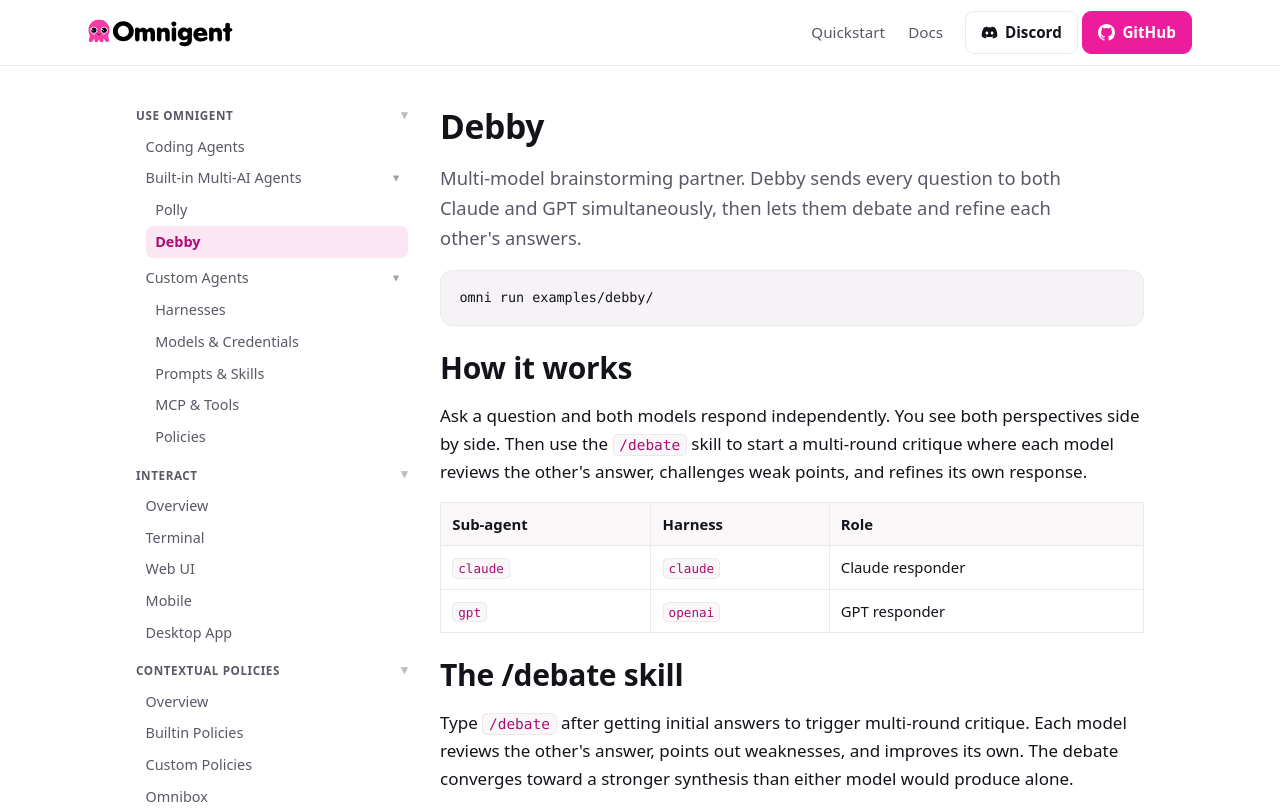
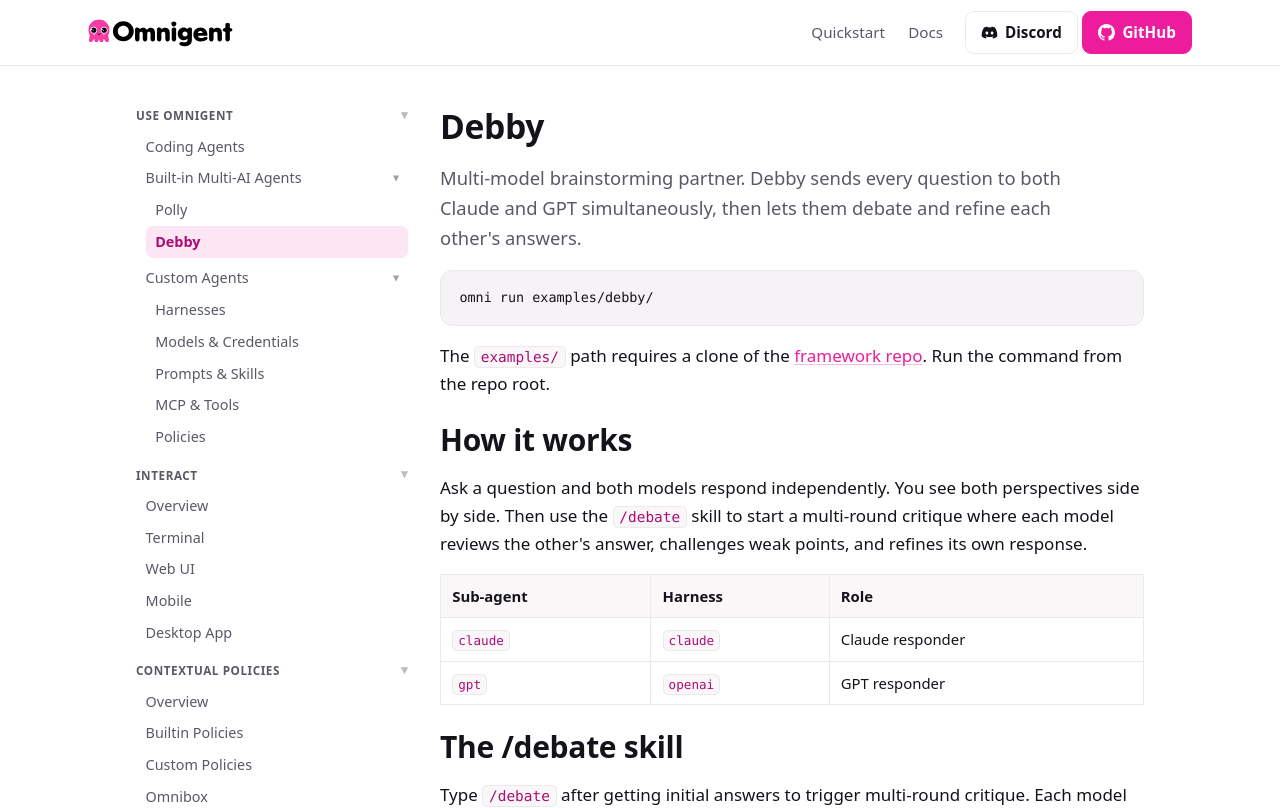
Before and after one commit to omnigent-ai/omnigent-site, a Next.js app: page /docs/use/builtin-agents/debby in a window 1280 px wide. Shown: the top 808 px of the page. Built offline with nearby package versions, Linux system fonts and the light colour scheme.

Commit message:
docs: note that examples/ paths require a framework repo checkout

```diff
--- a/app/docs/use/builtin-agents/debby/page.js
+++ b/app/docs/use/builtin-agents/debby/page.js
@@ -12,6 +12,14 @@ export default function Page() {
       </p>
 
       <pre><code>{"omni run examples/debby/"}</code></pre>
+
+      <p>
+        The <code>examples/</code> path requires a clone of the{" "}
+        <a href="https://github.com/omnigent-ai/omnigent" target="_blank" rel="noreferrer">
+          framework repo
+        </a>
+        . Run the command from the repo root.
+      </p>
 
       <h2>How it works</h2>
       <p>
--- a/app/docs/use/builtin-agents/page.js
+++ b/app/docs/use/builtin-agents/page.js
@@ -21,7 +21,8 @@ export default function Page() {
       <h2><Link href="/docs/use/builtin-agents/debby">Debby</Link></h2>
       <p>
         Multi-model brainstorming partner. Sends every question to both Claude and GPT,
-        with a <code>/debate</code> skill for multi-round critique. Run <code>omni run examples/debby/</code>.
+        with a <code>/debate</code> skill for multi-round critique. Run <code>omni run examples/debby/</code>{" "}
+        from a clone of the framework repo.
       </p>
 
       <hr />
```
Also changed, not shown: app/quickstart/multi-ai/page.js (+7 -0 lines).
